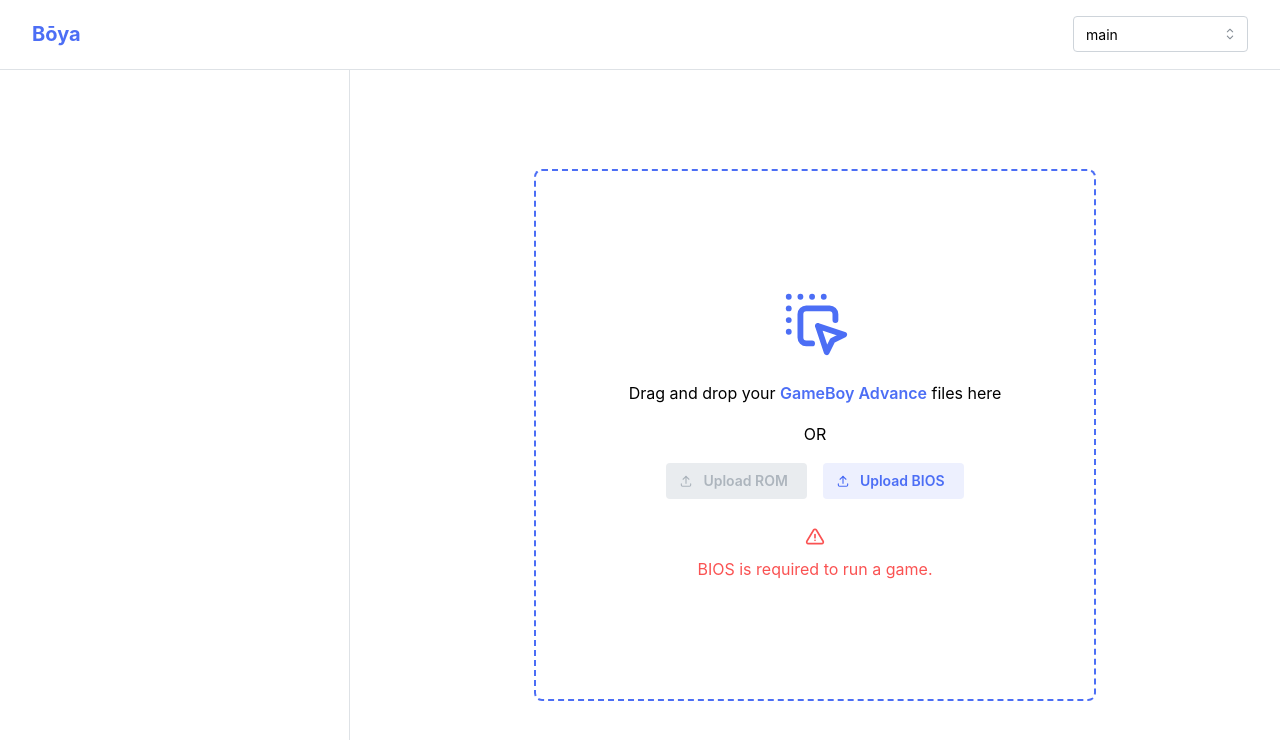
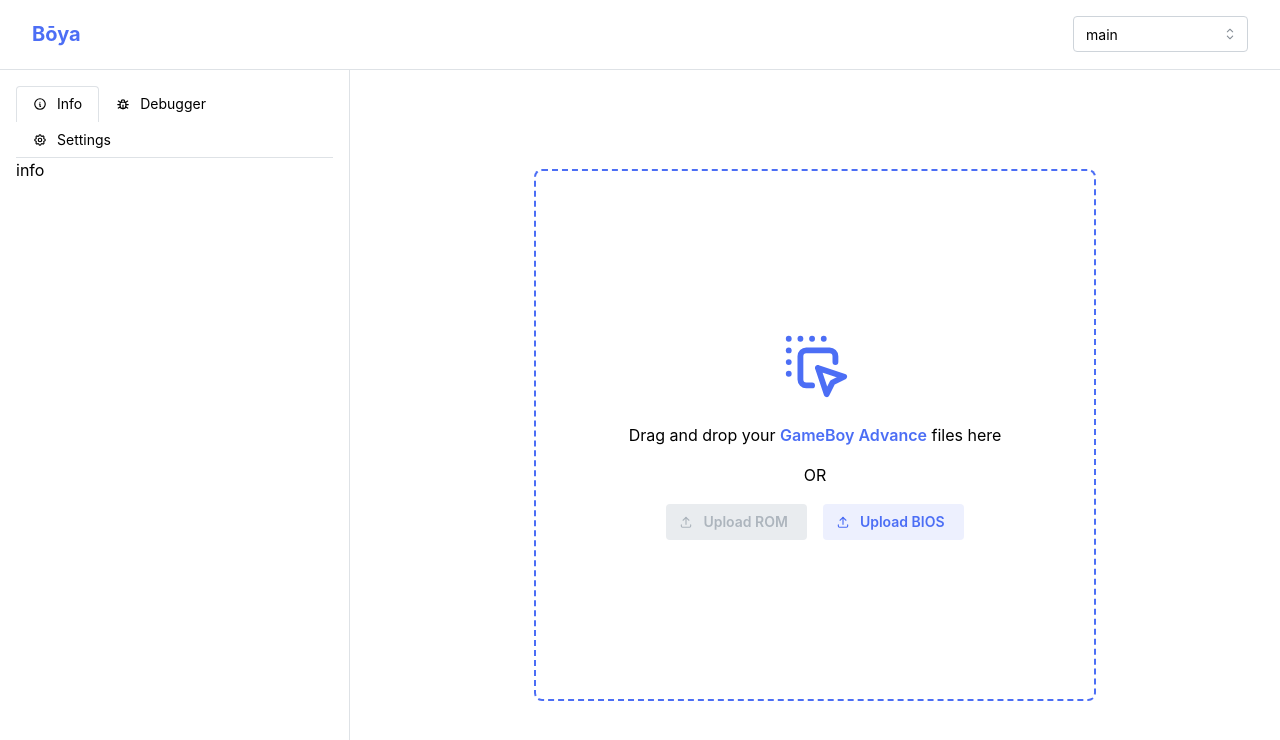
Before and after one commit to luckasRanarison/boya, a React (Vite) app in the folder web/: page / in a window 1280 px wide. Shown: the top 740 px of the page. Built offline with nearby package versions, Linux system fonts and the light colour scheme; what boya_wasm would draw is missing.

Commit message:
wip: navbar content

```diff
--- a/web/src/components/ByteArray.tsx
+++ b/web/src/components/ByteArray.tsx
@@ -2,11 +2,15 @@
   Group,
   Pagination,
   ScrollArea,
+  Select,
   SimpleGrid,
   Stack,
   Text,
+  ThemeIcon,
 } from "@mantine/core";
 import { useMemo, useState } from "react";
+import { formatHex } from "../utils";
+import { IconSortAscendingNumbers, IconStackFront } from "@tabler/icons-react";
 
 type ByteLine = {
   address: number;
@@ -22,13 +26,16 @@
 }) {
   const [currentPage, setCurrentPage] = useState(1);
 
-  const matrix = useMemo(() => {
   const pageSize = params.pageSize ?? 1024;
   const column = params.column ?? 16;
   const start = (currentPage - 1) * pageSize;
+  const total = Math.ceil(params.data.length / (params.pageSize ?? 1024));
+  const selectRegion = formatHex(params.baseAddress + start);
 
+  const { lines, addresses } = useMemo(() => {
     const slice = params.data.slice(start, start + pageSize);
     const lines: ByteLine[] = [];
+    const addresses: string[] = [];
 
     for (let i = 0; i < slice.length; i += column) {
       const row = slice.slice(i, i + column);
@@ -43,23 +50,29 @@
       });
     }
 
-    return lines;
-  }, [
-    currentPage,
-    params.data,
-    params.column,
-    params.baseAddress,
-    params.pageSize,
-  ]);
+    for (let i = 0; i < total; i += 1) {
+      addresses.push(formatHex(params.baseAddress + i * pageSize));
+    }
+
+    return { lines, addresses };
+  }, [start, column, pageSize, total, params.data, params.baseAddress]);
+
+  const handleSelect = (value: string | null) => {
+    if (value) {
+      const basePageAddress = parseInt(value, 16) - params.baseAddress;
+      const newPage = basePageAddress / pageSize + 1;
+      setCurrentPage(newPage);
+    }
+  };
 
   return (
-    <Stack flex={1} w="100%" p="xl" justify="center" align="center">
-      <ScrollArea w="100%" h="400">
+    <Stack flex={1} w="100%" p="xl" justify="space-around" align="center">
+      <ScrollArea w="100%" h="65dvh">
         <Stack w="100%" ff={"monospace"} align="center">
-          {matrix.map((line) => (
+          {lines.map((line) => (
             <Group key={line.address} w="100%" justify="space-between">
               <Text c="indigo" fw={600}>
-                0x{line.address.toString(16).padStart(8, "0")}:
+                {formatHex(line.address)}
               </Text>
 
               <SimpleGrid
@@ -82,11 +95,35 @@
         </Stack>
       </ScrollArea>
 
+      <Group w="100%" justify="space-between">
+        <Group c="gray" visibleFrom="md">
+          <ThemeIcon variant="transparent">
+            <IconStackFront />
+          </ThemeIcon>
+          <Text ff="monospace">
+            {formatHex(params.baseAddress + start)} -{" "}
+            {formatHex(params.baseAddress + currentPage * pageSize)}
+          </Text>
+        </Group>
+        <Group w={{ base: "100%", md: "auto" }}>
+          <ThemeIcon variant="transparent">
+            <IconSortAscendingNumbers />
+          </ThemeIcon>
+          <Select
+            value={selectRegion}
+            data={addresses}
+            onChange={handleSelect}
+            flex={1}
+            searchable
+          />
           <Pagination
             value={currentPage}
             onChange={setCurrentPage}
-        total={params.data.length / (params.pageSize ?? 1024)}
+            total={total}
+            withPages={false}
           />
+        </Group>
+      </Group>
     </Stack>
   );
 }
--- a/web/src/components/UploadArea.tsx
+++ b/web/src/components/UploadArea.tsx
@@ -1,10 +1,6 @@
 import { useRef } from "react";
 import { Button, Text, Stack, Mark, Paper, Group, Flex } from "@mantine/core";
-import {
-  IconAlertTriangle,
-  IconDragDrop,
-  IconUpload,
-} from "@tabler/icons-react";
+import { IconDragDrop, IconUpload } from "@tabler/icons-react";
 import { usePersistantStore } from "../stores/persistantStore";
 import notifications from "../lib/notifications";
 
@@ -45,7 +41,7 @@
       <Paper
         p="xl"
         w="100%"
-        h={{ base: "100%", md: "80%" }}
+        h="80%"
         maw={{ base: "100%", sm: "65%" }}
         bd="2px dashed indigo"
         radius="md"
@@ -81,13 +77,6 @@
               Upload BIOS
             </Button>
           </Group>
-
-          {!bios && (
-            <Stack mt="sm" c="red" align="center" gap="xs">
-              <IconAlertTriangle size={20} />
-              <Text>BIOS is required to run a game.</Text>
-            </Stack>
-          )}
         </Stack>
 
         <div hidden>
--- a/web/src/components/layout/Navbar.tsx
+++ b/web/src/components/layout/Navbar.tsx
@@ -1,7 +1,31 @@
-import { Stack } from "@mantine/core";
+import { Stack, Tabs } from "@mantine/core";
+import { IconBug, IconInfoCircle, IconSettings } from "@tabler/icons-react";
+import CpuView from "../views/CpuView";
 
 function Navbar() {
-  return <Stack h="100%" w="100%" justify="space-between"></Stack>;
+  return (
+    <Stack h="100%" w="100%" justify="space-between">
+      <Tabs variant="outline" defaultValue="info">
+        <Tabs.List>
+          <Tabs.Tab value="info" leftSection={<IconInfoCircle size={14} />}>
+            Info
+          </Tabs.Tab>
+          <Tabs.Tab value="debugger" leftSection={<IconBug size={14} />}>
+            Debugger
+          </Tabs.Tab>
+          <Tabs.Tab value="settings" leftSection={<IconSettings size={14} />}>
+            Settings
+          </Tabs.Tab>
+        </Tabs.List>
+
+        <Tabs.Panel value="info">info</Tabs.Panel>
+        <Tabs.Panel value="debugger">
+          <CpuView />
+        </Tabs.Panel>
+        <Tabs.Panel value="settings">settings</Tabs.Panel>
+      </Tabs>
+    </Stack>
+  );
 }
 
 export default Navbar;
--- /dev/null
+++ b/web/src/components/views/CpuView.tsx
@@ -0,0 +1,7 @@
+import { Stack } from "@mantine/core";
+
+function CpuView() {
+  return <Stack p="md">cpu</Stack>;
+}
+
+export default CpuView;
--- a/web/src/lib/gba.ts
+++ b/web/src/lib/gba.ts
@@ -30,3 +30,13 @@
 };
 
 export type MemoryRegion = keyof typeof memoryRegions;
+
+export const psrFlags = {
+  N: 1 << 31,
+  Z: 1 << 30,
+  C: 1 << 29,
+  V: 1 << 28,
+  I: 1 << 7,
+  F: 1 << 6,
+  T: 1 << 5,
+};
--- /dev/null
+++ b/web/src/utils.ts
@@ -0,0 +1,3 @@
+export function formatHex(value: number, width = 8) {
+  return `0x${value.toString(16).padStart(width, "0")}`;
+}
```
Lines whose indentation alone changed are shown as unchanged.
